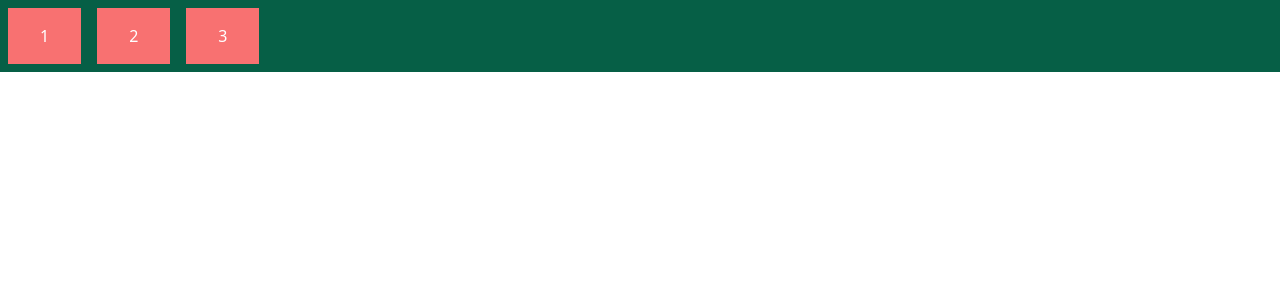
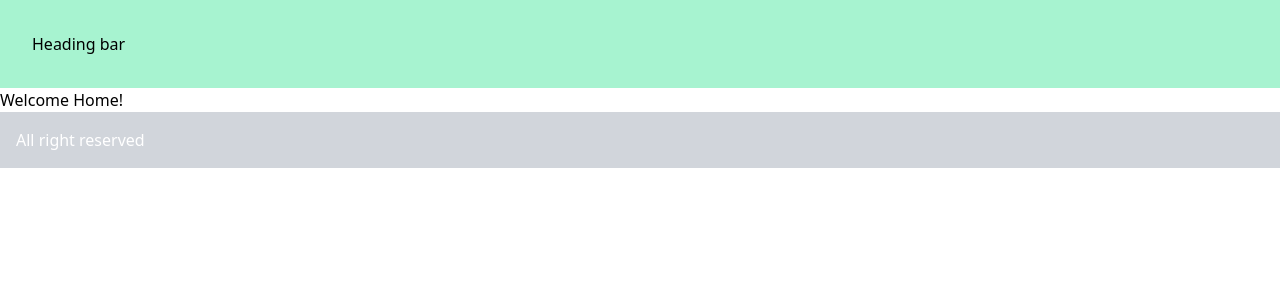
Before and after one commit to jirois/phoenix, a React (Create React App) app in the folder frontend/: page / in a window 1280 px wide. Shown: the top 300 px of the page. Built offline with nearby package versions, Linux system fonts and the light colour scheme.

Commit message:
feat: add server and router

```diff
--- a/frontend/package.json
+++ b/frontend/package.json
@@ -9,6 +9,7 @@
     "@testing-library/user-event": "^12.1.10",
     "react": "^17.0.2",
     "react-dom": "^17.0.2",
+    "react-router-dom": "^5.2.0",
     "react-scripts": "4.0.3",
     "web-vitals": "^1.0.1"
   },
--- a/frontend/src/App.js
+++ b/frontend/src/App.js
@@ -1,12 +1,21 @@
+import React from 'react';
+import { BrowserRouter, Route } from 'react-router-dom';
+import HomeScreen from './screens/HomeScreen';
 
 function App() {
   return (
-    <div class="flex flex-row bg-green-800">
-      <div className="bg-red-400 py-4 px-8 m-2 text-white font:semi-bold">1</div>
-      <div className="bg-red-400 py-4 px-8 m-2 m-2 text-white">2</div>
-      <div className="bg-red-400 py-4 px-8 m-2 m-2 text-white">3</div>
+
+    <BrowserRouter>
+    <div className="grid-container">
+      <header className="bg-green-200 p-8">
+       <h1>Heading bar</h1>
+      </header>
+      <main>
+        <Route path="/" component={HomeScreen} exact></Route>
+      </main>
+      <footer className="bg-gray-300 text-white p-4 w-full">All right reserved</footer>
     </div>
-
+  </BrowserRouter>
   );
 }
 
--- /dev/null
+++ b/frontend/src/screens/HomeScreen.js
@@ -0,0 +1,11 @@
+import React from 'react';
+
+function HomeScreen(props) {
+    return (
+        <div>
+            Welcome Home!
+        </div>
+    );
+}
+
+export default HomeScreen;
--- a/package.json
+++ b/package.json
@@ -7,5 +7,8 @@
     "test": "echo \"Error: no test specified\" && exit 1"
   },
   "author": "Jinncy co",
-  "license": "ISC"
+  "license": "ISC",
+  "dependencies": {
+    "express": "^4.17.1"
+  }
 }
```
Also changed, not shown: 2 other files (tests, documents, lock files or other folders).
